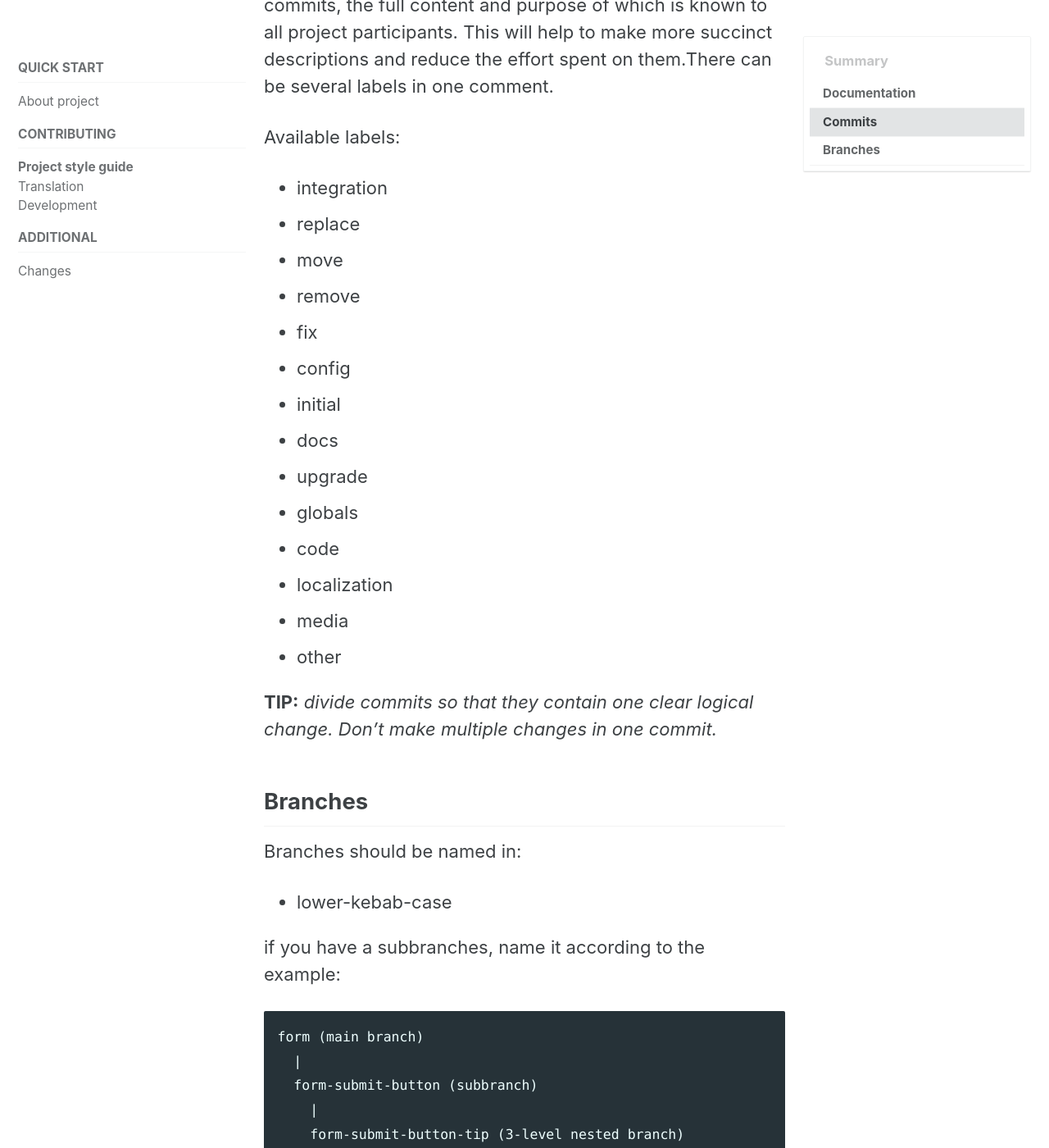
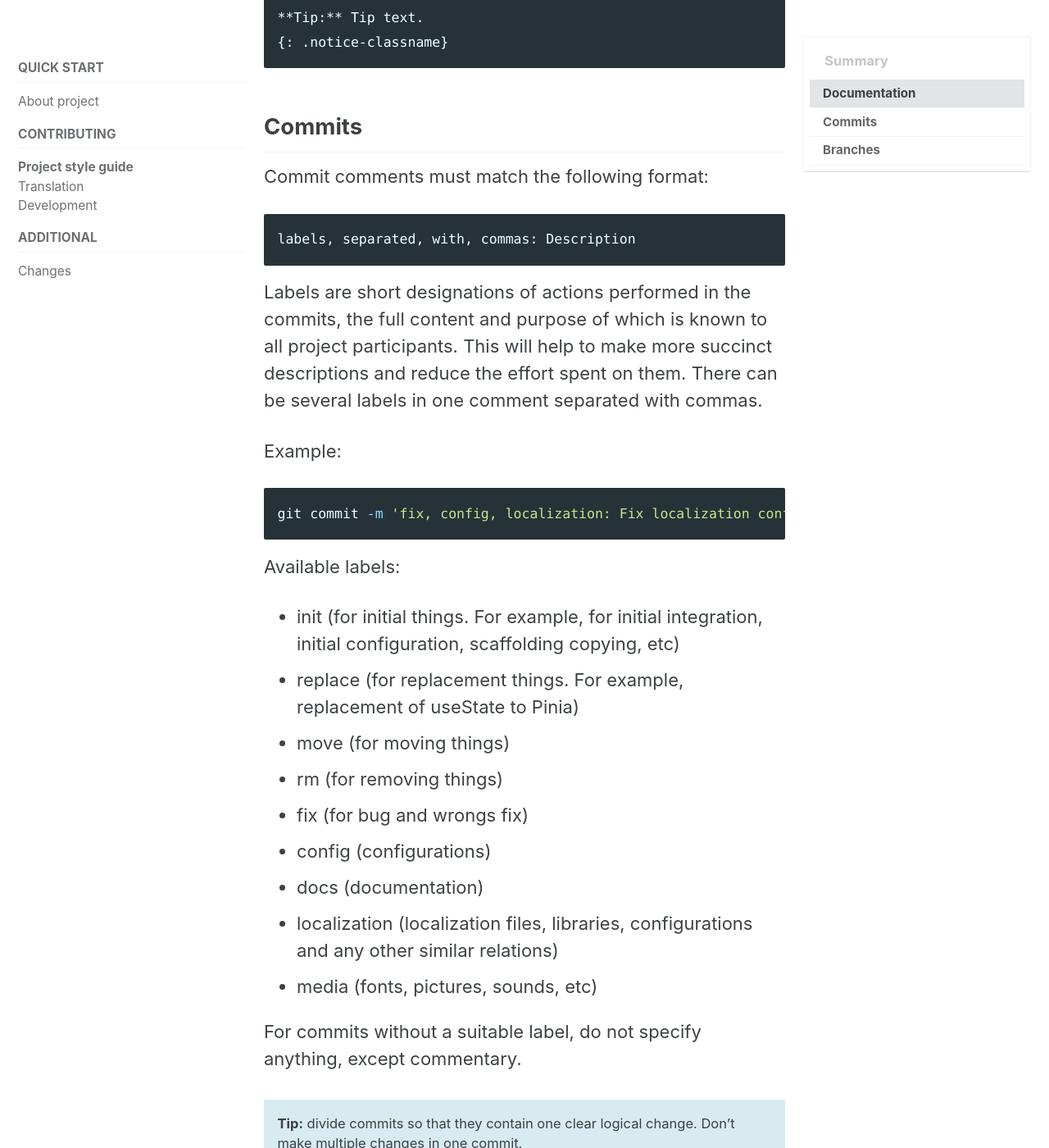
Before and after one commit to appolinarium/identify, a Jekyll site: the page built from pages/_docs/02-style-guide.md, in a window 1280 px wide and 1400 px high, scrolled down 1496 px. Shown: the whole window at 82% size. Built offline with Jekyll 4.4.1, drawn with Linux system fonts in a browser that asks for light colours; cached includes are drawn as plain includes; some of the changed text lies outside the part shown.

Commit message:
docs: Every documents improvements

````diff
--- a/pages/_config.yml
+++ b/pages/_config.yml
@@ -26,7 +26,7 @@ baseurl                  : # the subpath of your site, e.g. "/blog"
 repository               : # GitHub username/repo-name e.g. "mmistakes/minimal-mistakes"
 teaser                   : # path of fallback teaser image, e.g. "/assets/images/500x300.png"
 logo                     : "/assets/images/logo.svg" # path of logo image to display in the masthead, e.g. "/assets/images/88x88.png"
-masthead_title           : # overrides the website title displayed in the masthead, use " " for no title
+masthead_title           : Documentation # overrides the website title displayed in the masthead, use " " for no title
 # breadcrumbs            : false # true, false (default)
 breadcrumbs: true
 words_per_minute         : 200
--- a/pages/_docs/02-style-guide.md
+++ b/pages/_docs/02-style-guide.md
@@ -3,34 +3,47 @@ title: "Project style guide & naming conventions"
 permalink: /docs/style-guide/
 ---
 
-Describes exclusively stylistic solutions and conventions to simplify work and increase productivity.
+Describes stylistic solutions and conventions to simplify work and increase productivity wtithin the project.
 
 ## Documentation
 
-Each documentation file must be:
+Each documentation file must be located in `_docs/` drectory of `pages/` and meet the followng requirements:
 
-- in `md` format
-- NAMED_IN_UPPER_SNAKE_CASE
+- `.md` format
+- named in *kebab-case*
+- include an ordinal *ID* at start of name
+- be in *English*
+
+Example:
+
+```bash
+12-style-guide.md
+```
 
 Any documentation file must match the following format:
 
-1. Title
-2. Short file description
-3. h2 topics and their content
+```
+---
+title: "Page title"
+permalink: /docs/urlname-for-document
+---
 
-**TIP:** *it is better to have several files with links to one another than one huge file.*
+Short document summary
+
+## Header 2
+...
+```
+
+**Tip:** It is better to have several files with links to one another than one huge file.
+{: .notice--info}
 
 Custom documentation entities in format `Entity - template`:
 
-- Documentation file header
+- Notice
+
 ```
-# H1
-File description.
-```
-
-- Tip
-```
-**TIP:** *some tip.*
+**Tip:** Tip text.
+{: .notice-classname}
 ```
 
 ## Commits
@@ -38,29 +51,33 @@ File description.
 Commit comments must match the following format:
 
 ```
-label/s: Description
+labels, separated, with, commas: Description
 ```
 
-Labels are short designations of actions performed in the commits, the full content and purpose of which is known to all project participants. This will help to make more succinct descriptions and reduce the effort spent on them.There can be several labels in one comment.
+Labels are short designations of actions performed in the commits, the full content and purpose of which is known to all project participants. This will help to make more succinct descriptions and reduce the effort spent on them. There can be several labels in one comment separated with commas.
+
+Example:
+
+```bash
+git commit -m 'fix, config, localization: Fix localization configuration bug'
+```
 
 Available labels:
 
-- integration
-- replace
-- move
-- remove
-- fix
-- config
-- initial
-- docs
-- upgrade
-- globals
-- code
-- localization
-- media
-- other
+- init (for initial things. For example, for initial integration, initial configuration, scaffolding copying, etc)
+- replace (for replacement things. For example, replacement of useState to Pinia)
+- move (for moving things)
+- rm (for removing things)
+- fix (for bug and wrongs fix)
+- config (configurations)
+- docs (documentation)
+- localization (localization files, libraries, configurations and any other similar relations)
+- media (fonts, pictures, sounds, etc)
 
-**TIP:** *divide commits so that they contain one clear logical change. Don't make multiple changes in one commit.*
+For commits without a suitable label, do not specify anything, except commentary.
+
+**Tip:** divide commits so that they contain one clear logical change. Don't make multiple changes in one commit.
+{: .notice--info}
 
 ## Branches
 
@@ -68,12 +85,10 @@ Branches should be named in:
 
 - lower-kebab-case
 
-if you have a subbranches, name it according to the example:
+If you have a subbranches, name it separating them with `--`.
 
-```
-form (main branch)
-  |
-  form-submit-button (subbranch)
-    |
-    form-submit-button-tip (3-level nested branch)
-```
+For example:
+
+If you making subbranch of `dev`, then you should name it as `dev--subbranch`. If you want to make subbranch of `dev--subbranch`, name it according with `dev--subbranch--subsubbranch`.
+
+There are special types of branches in the project - fix branches. This are temporary branches being created for shared bug fixes. Name them the same as regular branches, but replace `--` with `__`. For example, if we want to fix some bug in `dev--index-page`, name it `dev--index-page__submit-button`.
````
Also changed, not shown: pages/_docs/01-about-project.md (+1 -1 lines), pages/_docs/03-translation-guide.md (+20 -0 lines), pages/_docs/04-development-guide.md (+6 -0 lines), pages/_docs/05-changes.md (+12 -0 lines).
